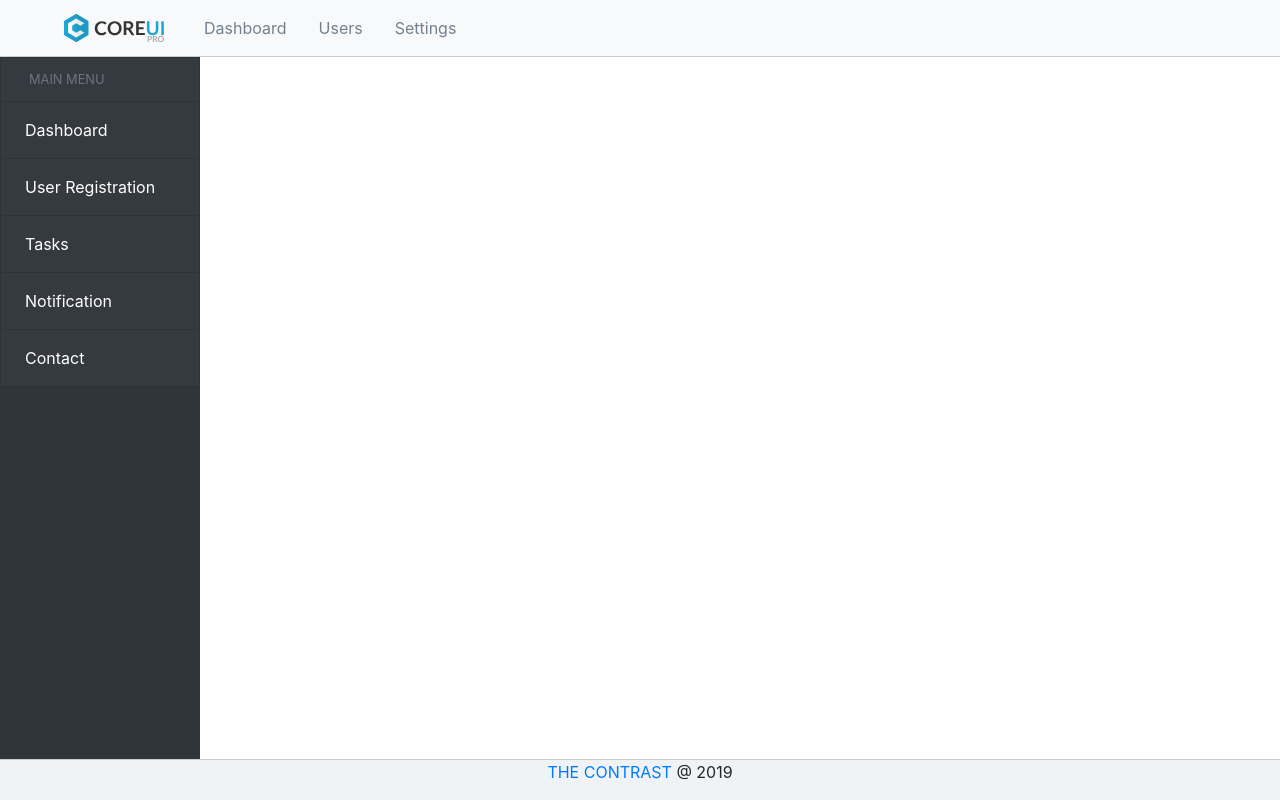
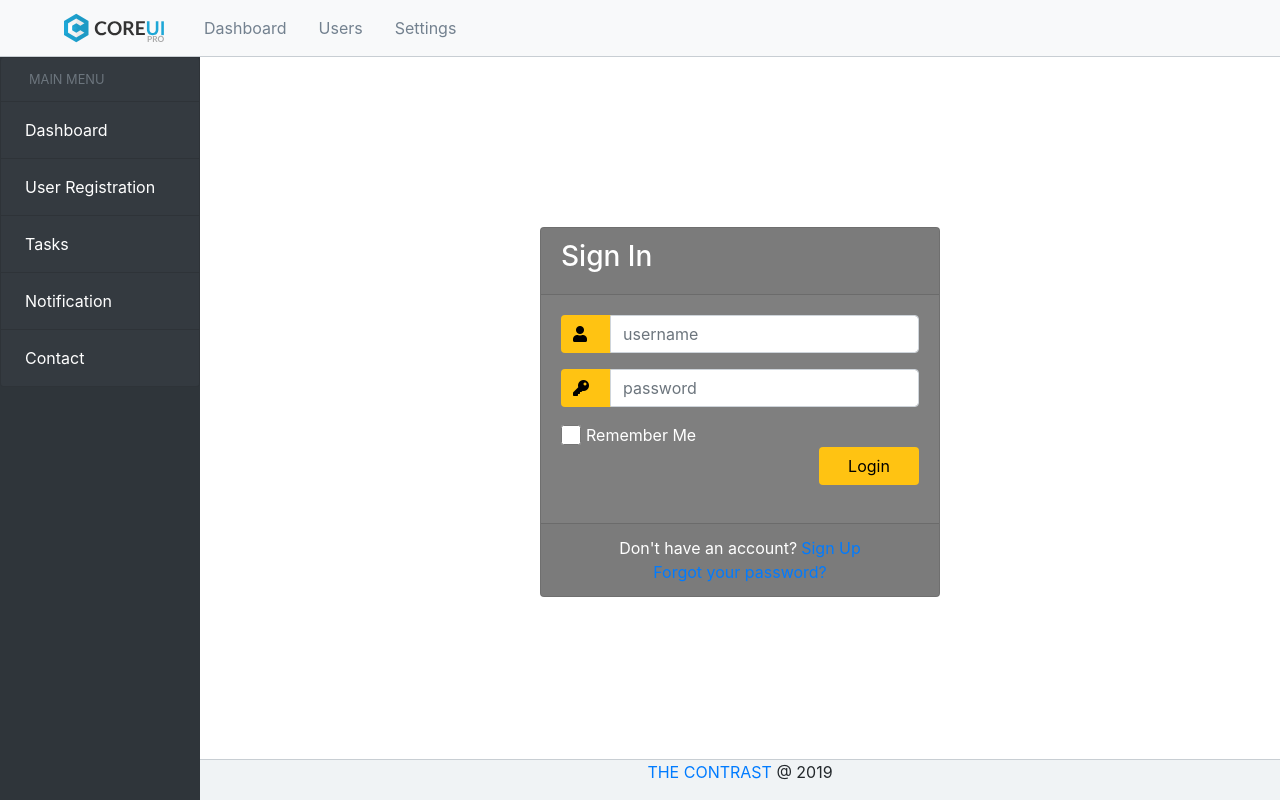
Before and after one commit to bhagyashri211993/bhagyashri-DummyProject, an Angular app: page /dashboard/log-in in a window 1280 px wide. Built offline with nearby package versions, Linux system fonts and the light colour scheme; some icons are missing; a web font is replaced by a local one.

Commit message:
dashboard inner design done

```diff
--- a/src/app/authentication/login/login.component.html
+++ b/src/app/authentication/login/login.component.html
@@ -3,11 +3,7 @@
             <div class="card">
                 <div class="card-header">
                     <h3>Sign In</h3>
-                    <div class="d-flex justify-content-end social_icon">
-                        <span><i class="fab fa-facebook-square"></i></span>
-                        <span><i class="fab fa-google-plus-square"></i></span>
-                        <span><i class="fab fa-twitter-square"></i></span>
-                    </div>
+
                 </div>
                 <div class="card-body">
                     <form>
--- a/src/app/authentication/sign-up/sign-up.component.html
+++ b/src/app/authentication/sign-up/sign-up.component.html
@@ -1,4 +1,4 @@
-<div class="card bg-light">
+<div class="container">
         <article class="card-body mx-auto" style="max-width: 400px;">
             <h4 class="card-title mt-3 text-center">Create Account</h4>
 <p class="divider-text">
--- a/src/app/dashboard/fixed-layout/fixed-layout.component.css
+++ b/src/app/dashboard/fixed-layout/fixed-layout.component.css
@@ -34,15 +34,20 @@
     color: #73818f;
 }
 
+
+
 /* footer style */
 
 .footer {
     position: fixed;
     left: 0;
     bottom: 0;
-    width: 100%;
+    width: calc(100% - 200px);
     color: #23282c;
     background: #f0f3f5;
     border-top: 1px solid #c8ced3;
     text-align: center;
+    margin-left:200px;
+
+
 }
--- a/src/app/dashboard/fixed-layout/fixed-layout.component.html
+++ b/src/app/dashboard/fixed-layout/fixed-layout.component.html
@@ -19,23 +19,6 @@
 
 </nav>
 
-
-<!--
-<div class="sidebar">
-    <a class="active" href="#home">Home</a>
-    <a href="#news">News</a>
-    <a href="#contact">Contact</a>
-    <div class="dropdown">
-        <button type="button" class="btn btn-primary dropdown-toggle" data-toggle="dropdown">
-          Dropdown button
-        </button>
-        <div class="dropdown-menu">
-          <a class="dropdown-item" href="#">Link 1</a>
-          <a class="dropdown-item" href="#">Link 2</a>
-          <a class="dropdown-item" href="#">Link 3</a>
-        </div>
-      </div>
-</div> -->
 
 
 
@@ -68,7 +51,7 @@
                 <a href="" class="list-group-item list-group-item-action bg-dark text-white">
                     <span class="menu-collapsed">Reports</span>
                 </a>
-                <a href=""class=" list-group-item list-group-item-action bg-dark text-white">
+                <a href="" class=" list-group-item list-group-item-action bg-dark text-white">
                     <span class="menu-collapsed">Tables</span>
                 </a>
             </div>
@@ -81,7 +64,7 @@
             </a>
             <!-- Submenu content -->
             <div id='submenu2' class="collapse sidebar-submenu">
-                <a routerLink="/dashboard/log-in"  class="list-group-item list-group-item-action bg-dark text-white">
+                <a routerLink="/dashboard/log-in" class="list-group-item list-group-item-action bg-dark text-white">
                     <span class="menu-collapsed">Sign In</span>
                 </a>
                 <a href="" class="list-group-item list-group-item-action bg-dark text-white">
@@ -112,15 +95,19 @@
         </ul><!-- List Group END-->
 
     </div><!-- sidebar-container END -->
+</div>
+<!-- <div class="container-fluid">
+    <div class="innerContent">
+        <router-outlet></router-outlet>
+   </div>
+</div>
+ -->
+ <app-panel></app-panel>
+<div class="footer">
+    <p> <span class="text-primary">THE CONTRAST </span><span> @ 2019</span>
 
-
-
-
-    <div class="footer">
-        <p> <span class="text-primary">THE CONTRAST </span><span> @ 2019</span>
-
-        </p>
-        <!-- <span><a href="https://coreui.io/pro/angular/">CoreUI Pro</a> © 2018
+    </p>
+    <!-- <span><a href="https://coreui.io/pro/angular/">CoreUI Pro</a> © 2018
                 creativeLabs.</span><span class="ml-auto">Powered by <a href="https://coreui.io/pro/angular">CoreUI Pro
                     for Angular</a></span> -->
-    </div>
+</div>
--- a/src/app/dashboard/panel/panel.component.css
+++ b/src/app/dashboard/panel/panel.component.css
@@ -0,0 +1,7 @@
+
+.innerContent
+{
+    /* border: 2px solid black; */
+    margin-left:200px;
+    margin-top:170px;
+}
--- a/src/app/dashboard/panel/panel.component.html
+++ b/src/app/dashboard/panel/panel.component.html
@@ -1,2 +1,6 @@
-<p>panel works!</p>
-<router-outlet></router-outlet>
+<div class="container-fluid">
+        <div class="innerContent">
+            <router-outlet></router-outlet>
+            <!-- <app-sign-up></app-sign-up> -->
+        </div>
+    </div>
```
